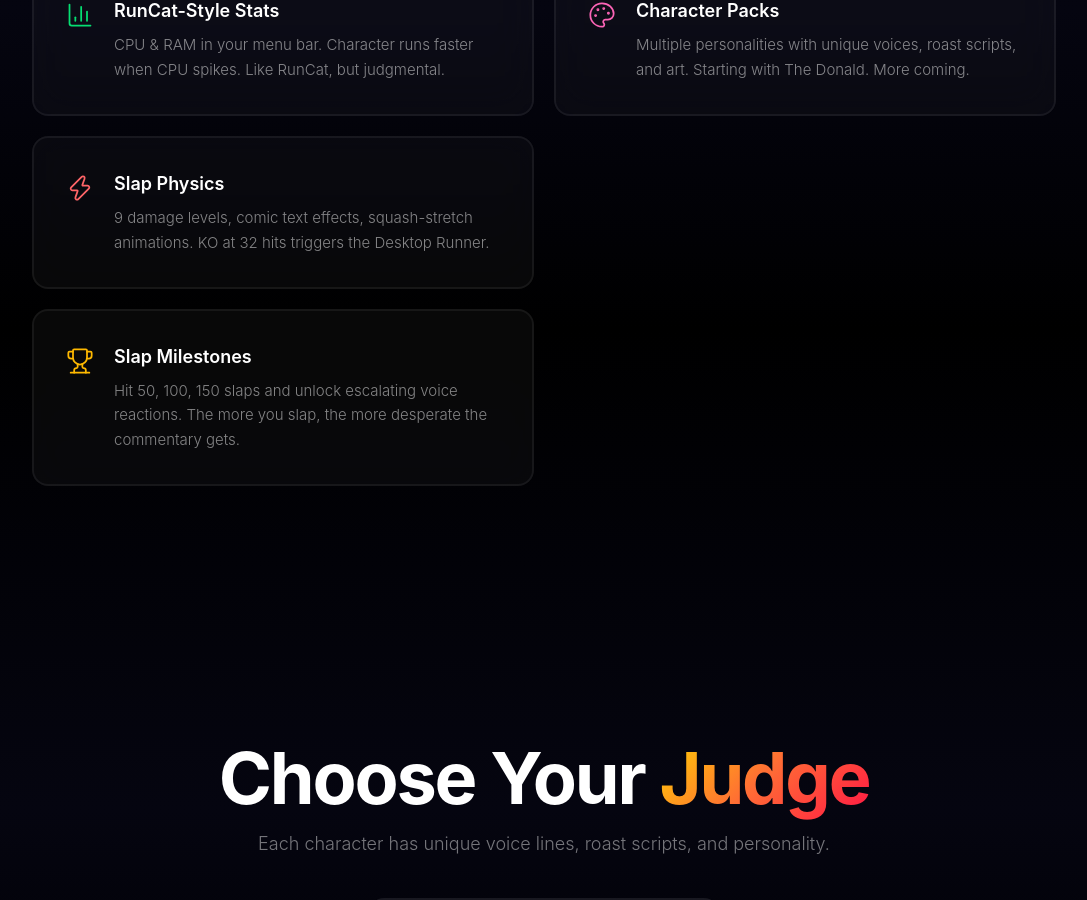
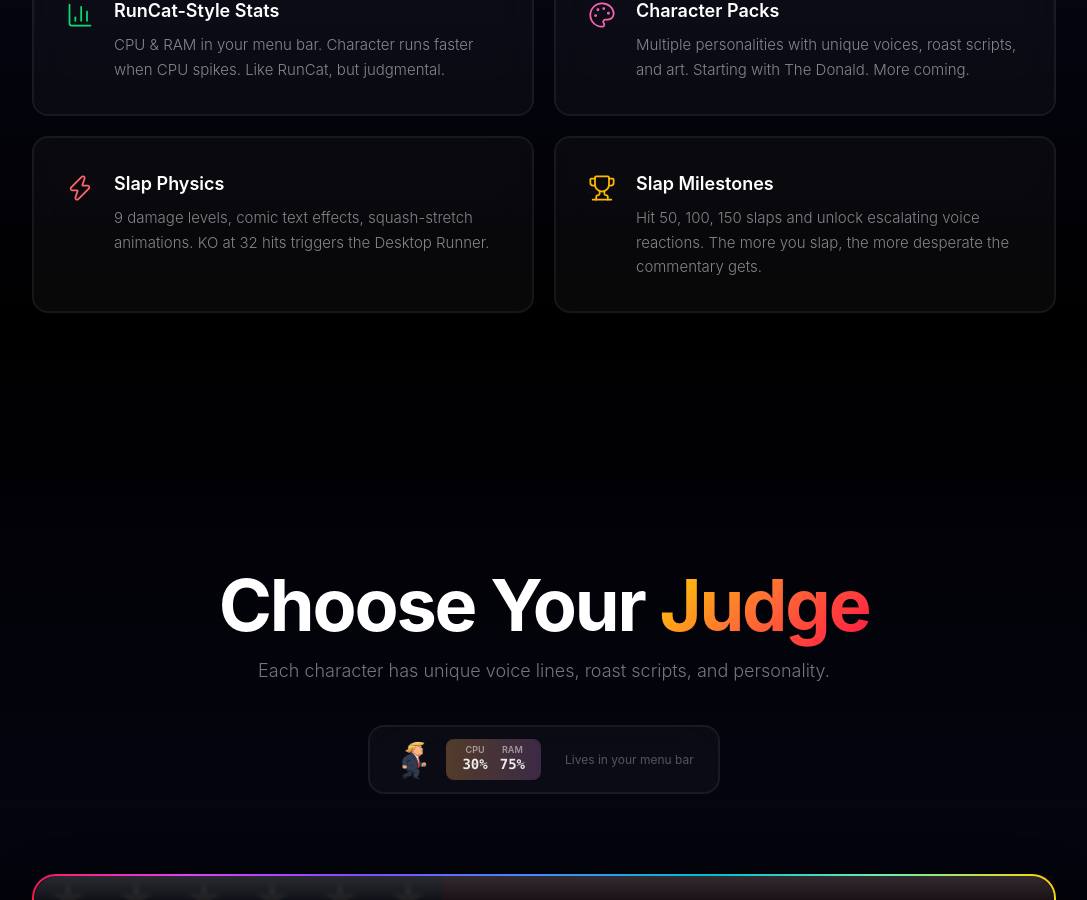
Before and after one commit to tuandev-nv/JudgyMac-landing-page, a Next.js app: page / in a window 1280 px wide. Shown: the part 2871-3771 px from the top of the page, without its empty margins (96-1183 px from the left). Built offline with nearby package versions, Linux system fonts and the light colour scheme; no server answers.

Commit message:
fix: align features grid evenly

```diff
--- a/app/page.tsx
+++ b/app/page.tsx
@@ -276,7 +276,7 @@ export default function Home() {
                 </p>
               </div>
             </div>
-            <div className="group glass-card rounded-2xl p-8 flex gap-5 md:col-span-2 md:max-w-[calc(50%-0.625rem)]">
+            <div className="group glass-card rounded-2xl p-8 flex gap-5">
               <Trophy
                 className="w-7 h-7 text-amber-400 flex-shrink-0 mt-1"
                 strokeWidth={1.5}
```
